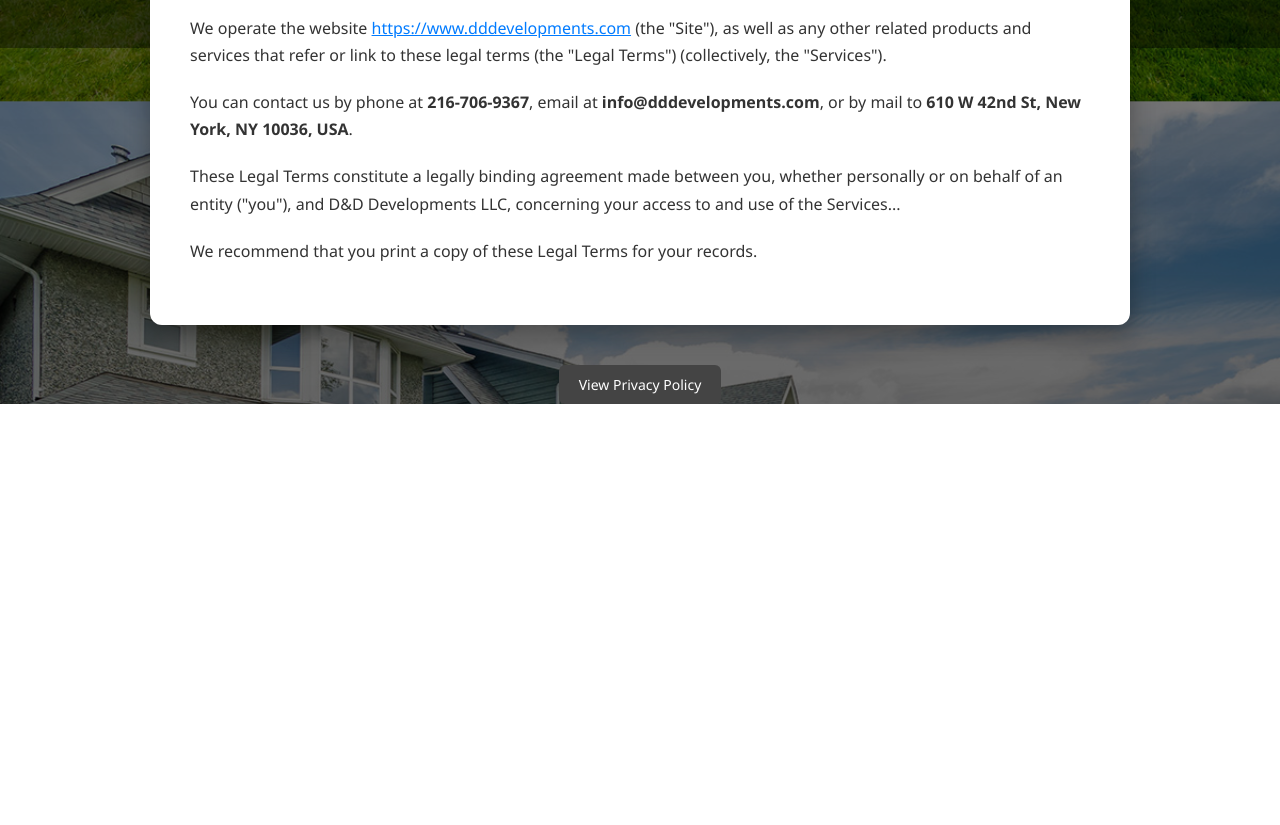
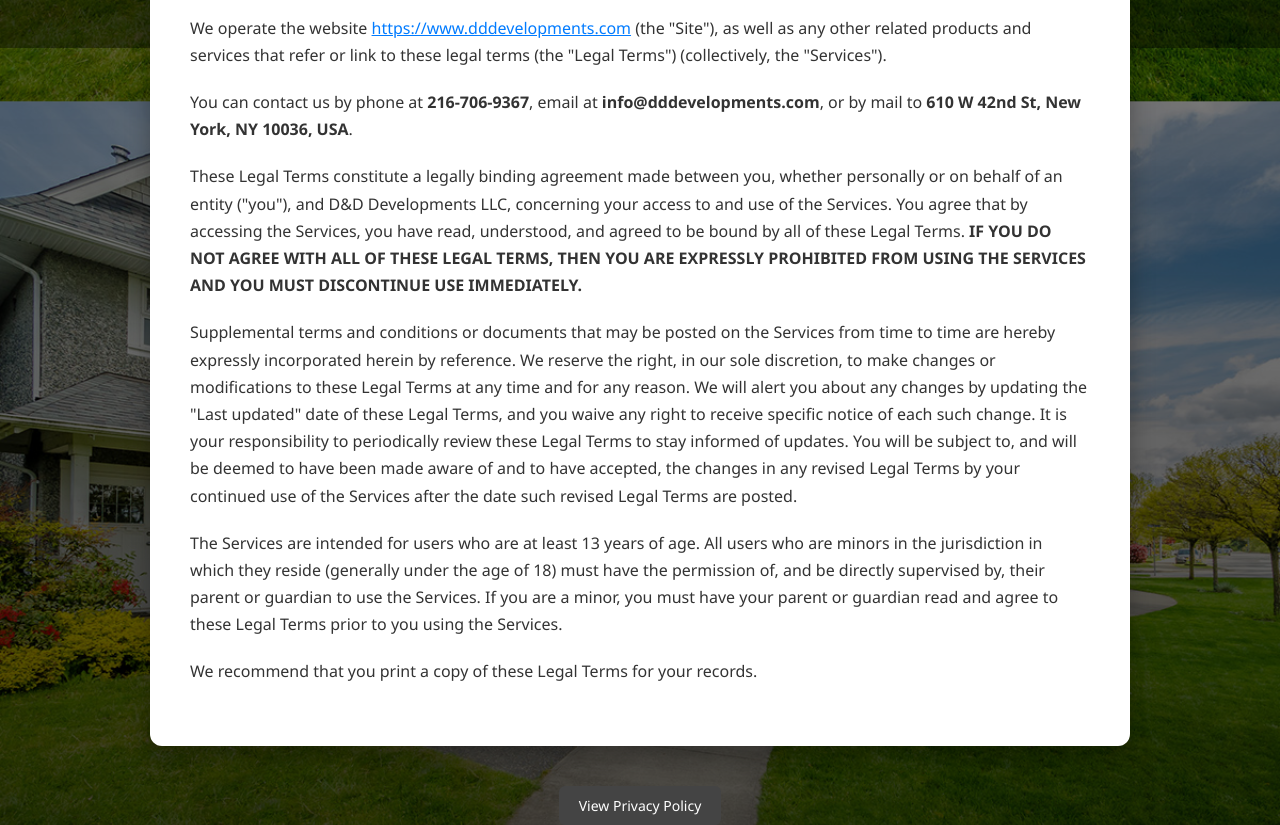
Before and after one commit to dddevelopments/dddevelopments, a plain HTML site: page terms.html in a window 1280 px wide. Shown: the part 752-1577 px from the top of the page. Before the commit the page ends 1156 px from the top, so only its background shows below. Drawn offline with Linux system fonts and the light colour scheme.

Commit message:
Update terms.html

```diff
--- a/terms.html
+++ b/terms.html
@@ -135,7 +135,11 @@
 
   <p>You can contact us by phone at <strong>216-706-9367</strong>, email at <strong>info@dddevelopments.com</strong>, or by mail to <strong>610 W 42nd St, New York, NY 10036, USA</strong>.</p>
 
-  <p>These Legal Terms constitute a legally binding agreement made between you, whether personally or on behalf of an entity ("you"), and D&D Developments LLC, concerning your access to and use of the Services...</p>
+  <p>These Legal Terms constitute a legally binding agreement made between you, whether personally or on behalf of an entity ("you"), and D&D Developments LLC, concerning your access to and use of the Services. You agree that by accessing the Services, you have read, understood, and agreed to be bound by all of these Legal Terms. <strong>IF YOU DO NOT AGREE WITH ALL OF THESE LEGAL TERMS, THEN YOU ARE EXPRESSLY PROHIBITED FROM USING THE SERVICES AND YOU MUST DISCONTINUE USE IMMEDIATELY.</strong></p>
+
+  <p>Supplemental terms and conditions or documents that may be posted on the Services from time to time are hereby expressly incorporated herein by reference. We reserve the right, in our sole discretion, to make changes or modifications to these Legal Terms at any time and for any reason. We will alert you about any changes by updating the "Last updated" date of these Legal Terms, and you waive any right to receive specific notice of each such change. It is your responsibility to periodically review these Legal Terms to stay informed of updates. You will be subject to, and will be deemed to have been made aware of and to have accepted, the changes in any revised Legal Terms by your continued use of the Services after the date such revised Legal Terms are posted.</p>
+
+  <p>The Services are intended for users who are at least 13 years of age. All users who are minors in the jurisdiction in which they reside (generally under the age of 18) must have the permission of, and be directly supervised by, their parent or guardian to use the Services. If you are a minor, you must have your parent or guardian read and agree to these Legal Terms prior to you using the Services.</p>
 
   <p>We recommend that you print a copy of these Legal Terms for your records.</p>
 </div>
```
